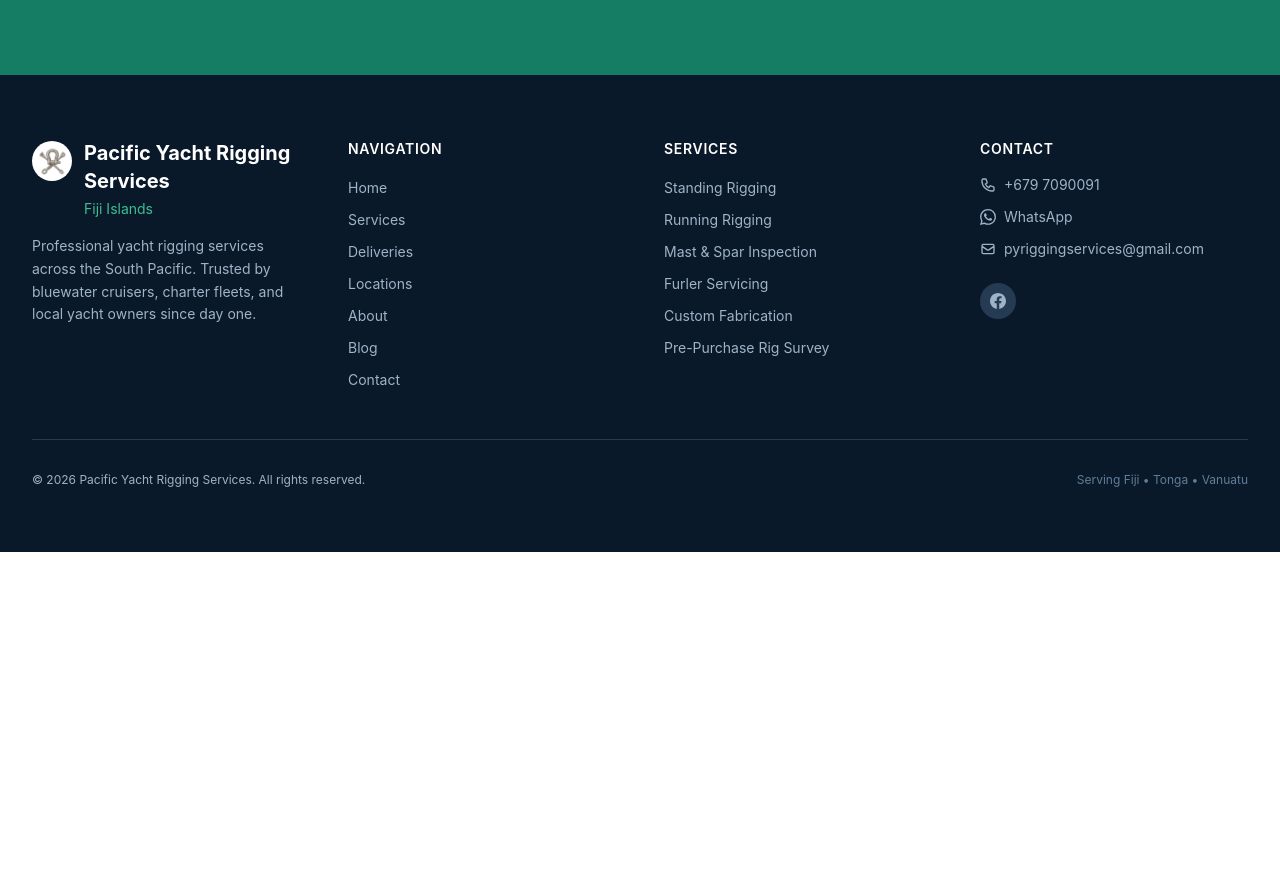
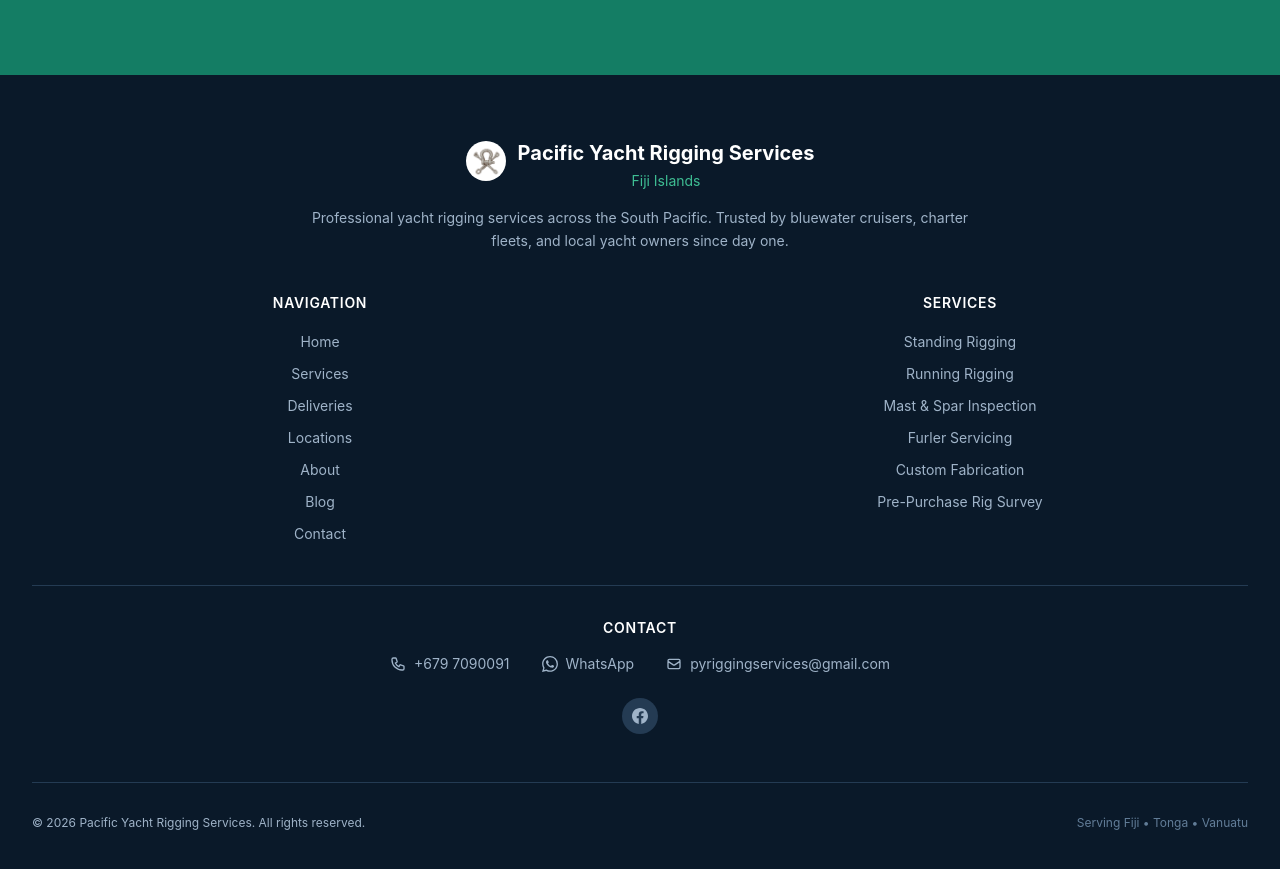
Before and after one commit to Mivia-V1/pacific-yacht-riggers, a Next.js app: page / in a window 1280 px wide. Shown: the part 4600-5469 px from the top of the page. Before the commit the page ends 5152 px from the top, so only its background shows below. Built offline with nearby package versions, Linux system fonts and the light colour scheme.

Commit message:
Simplify footer into two columns

```diff
--- a/src/components/Footer.tsx
+++ b/src/components/Footer.tsx
@@ -8,10 +8,13 @@ export default function Footer() {
   return (
     <footer className="bg-navy-950 text-navy-300 pb-24 lg:pb-0">
       <div className="max-w-7xl mx-auto px-4 sm:px-6 lg:px-8 py-12 lg:py-16">
-        <div className="grid grid-cols-1 md:grid-cols-2 lg:grid-cols-4 gap-8 lg:gap-12">
+        <div className="grid grid-cols-2 gap-x-8 gap-y-10 lg:gap-x-16">
           {/* Brand */}
-          <div className="lg:col-span-1">
-            <Link href="/" className="inline-flex items-start gap-3">
+          <div className="col-span-2 text-center">
+            <Link
+              href="/"
+              className="inline-flex items-start justify-center gap-3"
+            >
               <div className="w-10 h-10 rounded-full bg-white overflow-hidden shrink-0 p-0.5 mt-0.5">
                 <Image
                   src="/logo.png"
@@ -26,7 +29,7 @@ export default function Footer() {
                 <p className="text-teal-400 text-sm mt-1">Fiji Islands</p>
               </div>
             </Link>
-            <p className="mt-4 text-sm leading-relaxed">
+            <p className="mx-auto mt-4 max-w-2xl text-sm leading-relaxed">
               Professional yacht rigging services across the South Pacific.
               Trusted by bluewater cruisers, charter fleets, and local yacht
               owners since day one.
@@ -34,7 +37,7 @@ export default function Footer() {
           </div>
 
           {/* Navigation */}
-          <div>
+          <div className="text-center">
             <h4 className="text-white font-semibold text-sm uppercase tracking-wider mb-4">
               Navigation
             </h4>
@@ -53,7 +56,7 @@ export default function Footer() {
           </div>
 
           {/* Services */}
-          <div>
+          <div className="text-center">
             <h4 className="text-white font-semibold text-sm uppercase tracking-wider mb-4">
               Services
             </h4>
@@ -110,15 +113,15 @@ export default function Footer() {
           </div>
 
           {/* Contact */}
-          <div>
+          <div className="col-span-2 border-t border-navy-800 pt-8 text-center">
             <h4 className="text-white font-semibold text-sm uppercase tracking-wider mb-4">
               Contact
             </h4>
-            <ul className="space-y-3 text-sm">
+            <ul className="flex flex-col items-center justify-center gap-3 text-sm sm:flex-row sm:flex-wrap sm:gap-x-8">
               <li>
                 <a
                   href={CONTACT.phoneHref}
-                  className="hover:text-teal-400 transition-colors flex items-center gap-2"
+                  className="flex items-center justify-center gap-2 transition-colors hover:text-teal-400"
                 >
                   <svg
                     className="w-4 h-4"
@@ -141,7 +144,7 @@ export default function Footer() {
                   href={CONTACT.whatsappHref}
                   target="_blank"
                   rel="noopener noreferrer"
-                  className="hover:text-teal-400 transition-colors flex items-center gap-2"
+                  className="flex items-center justify-center gap-2 transition-colors hover:text-teal-400"
                 >
                   <svg className="w-4 h-4" fill="currentColor" viewBox="0 0 24 24">
                     <path d="M17.472 14.382c-.297-.149-1.758-.867-2.03-.967-.273-.099-.471-.148-.67.15-.197.297-.767.966-.94 1.164-.173.199-.347.223-.644.075-.297-.15-1.255-.463-2.39-1.475-.883-.788-1.48-1.761-1.653-2.059-.173-.297-.018-.458.13-.606.134-.133.298-.347.446-.52.149-.174.198-.298.298-.497.099-.198.05-.371-.025-.52-.075-.149-.669-1.612-.916-2.207-.242-.579-.487-.5-.669-.51-.173-.008-.371-.01-.57-.01-.198 0-.52.074-.792.372-.272.297-1.04 1.016-1.04 2.479 0 1.462 1.065 2.875 1.213 3.074.149.198 2.096 3.2 5.077 4.487.709.306 1.262.489 1.694.625.712.227 1.36.195 1.871.118.571-.085 1.758-.719 2.006-1.413.248-.694.248-1.289.173-1.413-.074-.124-.272-.198-.57-.347m-5.421 7.403h-.004a9.87 9.87 0 01-5.031-1.378l-.361-.214-3.741.982.998-3.648-.235-.374a9.86 9.86 0 01-1.51-5.26c.001-5.45 4.436-9.884 9.888-9.884 2.64 0 5.122 1.03 6.988 2.898a9.825 9.825 0 012.893 6.994c-.003 5.45-4.437 9.884-9.885 9.884m8.413-18.297A11.815 11.815 0 0012.05 0C5.495 0 .16 5.335.157 11.892c0 2.096.547 4.142 1.588 5.945L.057 24l6.305-1.654a11.882 11.882 0 005.683 1.448h.005c6.554 0 11.89-5.335 11.893-11.893a11.821 11.821 0 00-3.48-8.413z" />
@@ -152,7 +155,7 @@ export default function Footer() {
               <li>
                 <a
                   href={`mailto:${CONTACT.email}`}
-                  className="hover:text-teal-400 transition-colors flex items-center gap-2"
+                  className="flex items-center justify-center gap-2 transition-colors hover:text-teal-400"
                 >
                   <svg
                     className="w-4 h-4"
@@ -171,7 +174,7 @@ export default function Footer() {
                 </a>
               </li>
             </ul>
-            <div className="mt-6 flex items-center gap-4">
+            <div className="mt-6 flex items-center justify-center gap-4">
               <a
                 href={CONTACT.facebook}
                 target="_blank"
```
